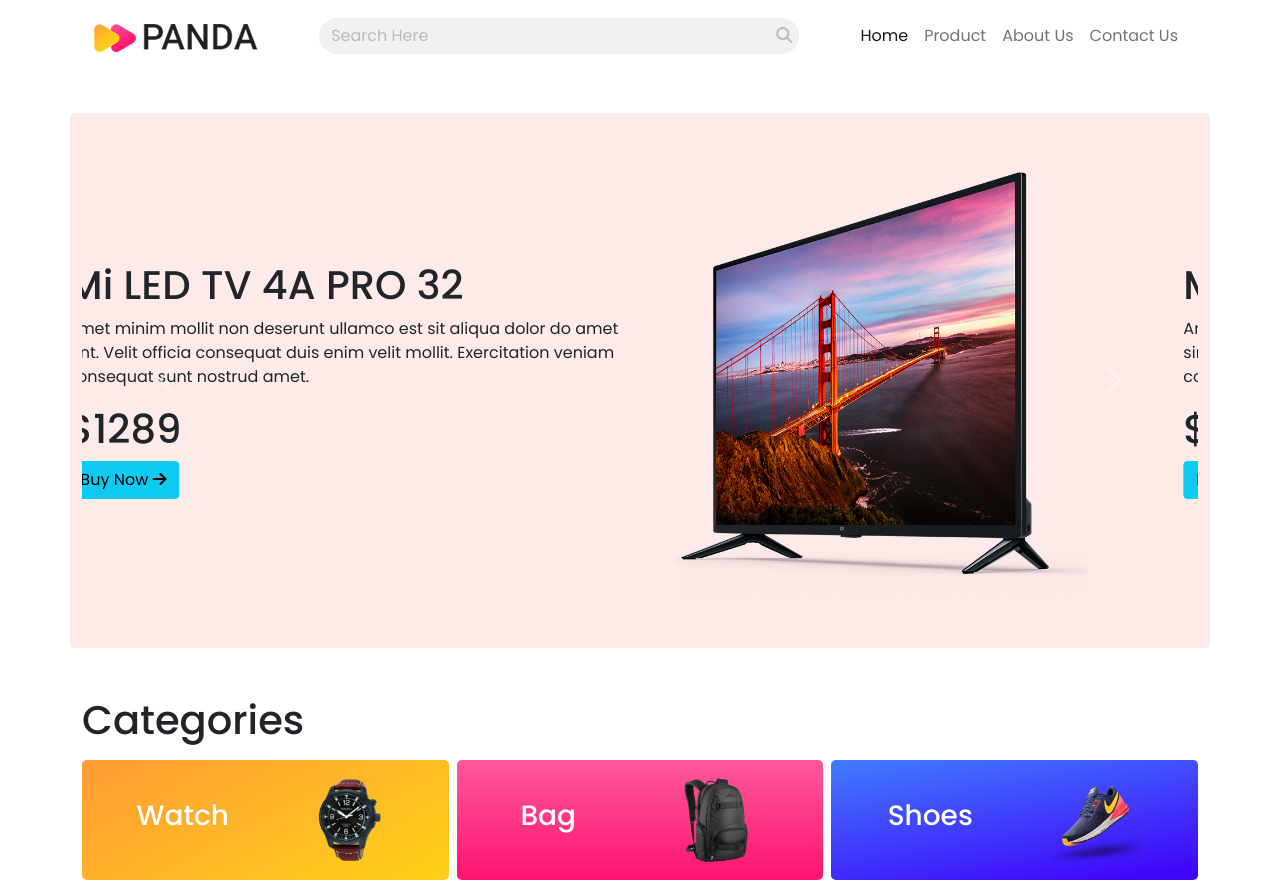
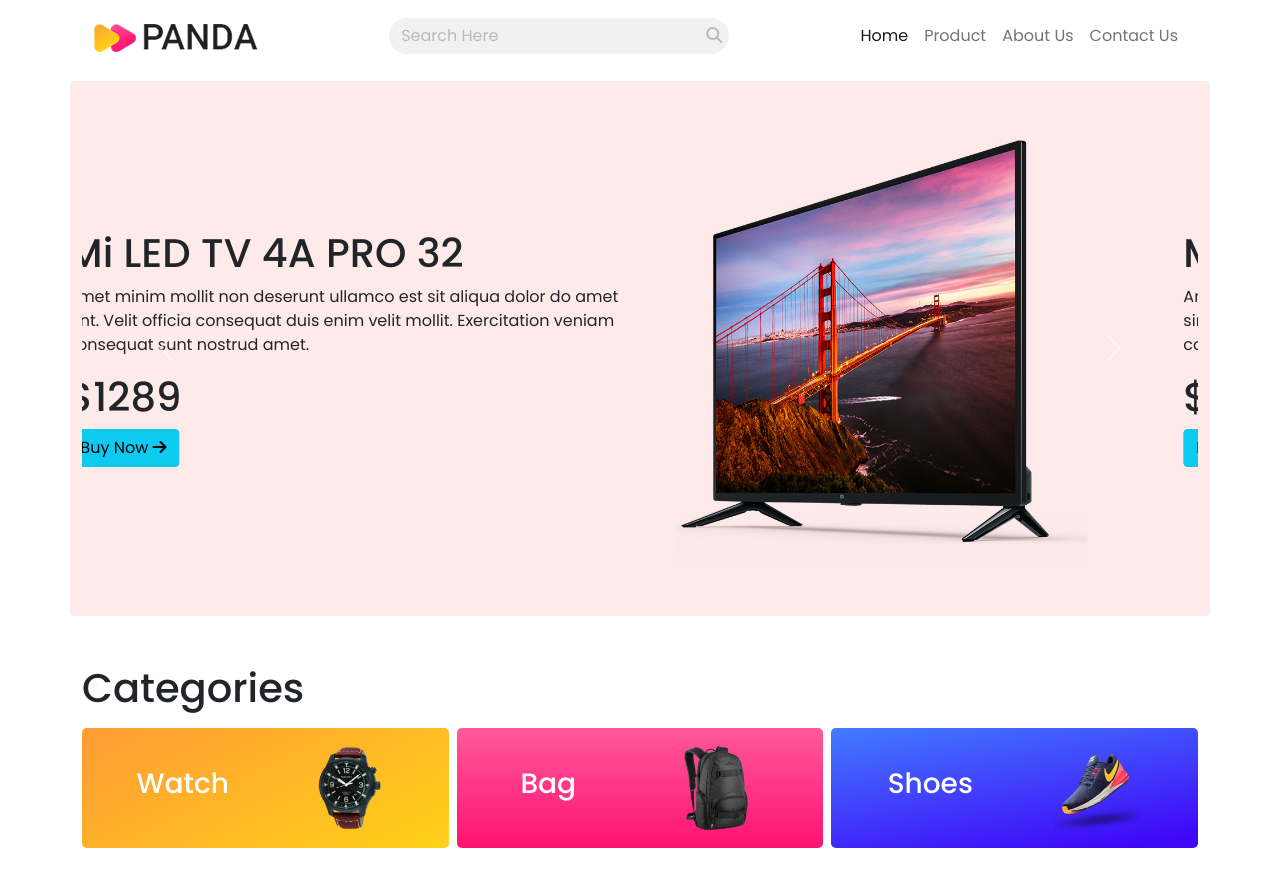
Before and after one commit to ShafiqSuhag/panda-commerce, a plain HTML site: page index.html in a window 1280 px wide. Shown: the top 883 px of the page. Drawn offline with Linux system fonts and the light colour scheme.

Commit message:
search responsive fix

```diff
--- a/assets/css/style.css
+++ b/assets/css/style.css
@@ -114,7 +114,7 @@ body{
 #search-input, #search-input::placeholder{
     color: #BABABA;
     background-color: #F1F1F1;
-    width: 30rem;
+    /* width: 30rem; */
 }
 #search-button {
     position: absolute;
--- a/index.html
+++ b/index.html
@@ -11,10 +11,17 @@
 </head>
 <body>
     <!--  remaining  tasks
-        * search input
+
 
 
     -->
+
+
+    <!-- nav bar test-2  -->
+
+    <!-- nav bar test -2 ./ -->
+
+
 
     <!-- layout design  -->
 
@@ -27,27 +34,31 @@
 
                 <nav class="navbar navbar-expand-lg navbar-light ">
                     <div class="container-fluid">
+
                                 <!-- logo  -->
-                        <a class="navbar-brand" href="#">
+                            <a class="navbar-brand " href="#">
                                 <img src="assets/images/logo.png" alt="">
                             </a>
                             <!-- mobile bar -->
                             <button class="navbar-toggler" type="button" data-bs-toggle="collapse" data-bs-target="#navbarSupportedContent" aria-controls="navbarSupportedContent" aria-expanded="false" aria-label="Toggle navigation">
                                 <span class="navbar-toggler-icon"></span>
                             </button>
+
+
+
+                            <!-- <div> -->
+                                <div class="collapse navbar-collapse" id="navbarSupportedContent">
                                     <!-- search  -->
-                        <div class="d-none d-sm-block">
+                                    <div class="nav navbar-nav mx-auto my-3 my-lg-0">
+                                    <!-- <div class="d-none d-sm-block"> -->
                                         <form class="d-flex align-items-center " style="position: relative;">
                                             <input id="search-input" class="form-control me-2 rounded-pill border-0" type="search" placeholder="Search Here" aria-label="Search" >
                                             <a href="#" id="search-button"><i class="fas fa-search" ></i></a>
                                             <!-- <button id="search-button" class="btn btn-outline-success border-0 rounded-circle" type="submit" style="position: absolute;right: 10px; top:2px"><i class="fas fa-search"></i></button> -->
                                         </form>
                                     </div>
-
                                     <!-- menu links  -->
-                        <div>
-                            <div class="collapse navbar-collapse" id="navbarSupportedContent">
-                                <ul class="navbar-nav mb-2 mb-lg-0">
+                                    <ul class="nav navbar-nav navbar-right mb-2 mb-lg-0">
                                         <li class="nav-item">
                                         <a class="nav-link active" aria-current="page" href="#">Home</a>
                                         </li>
@@ -63,6 +74,8 @@
 
                                     </ul>
                                 </div>
+                            <!-- </div>  -->
+                            <!-- extra div /. -->
                         </div>
 
 
@@ -72,7 +85,8 @@
 
 
 
-                    </div>
+
+
 
 
 
@@ -82,7 +96,7 @@
 
                     </div> -->
                 </nav>
-            </div>
+            </div> <!-- menu ./ -->
             <!-- menu  ## -->
 
             <!-- menu  -->
@@ -91,7 +105,7 @@
         </section>
 
         <!-- slider  -->
-        <section class="container panda-bg-gold-rose rounded-3 mt-5">
+        <section class="container panda-bg-gold-rose rounded-3 mt-md-3 ">
             <div id="carouselExampleControls" class="carousel slide" data-bs-ride="carousel">
                 <div class="carousel-inner  ">
                   <div class="carousel-item active p-5">
```
Lines whose indentation alone changed are shown as unchanged.
